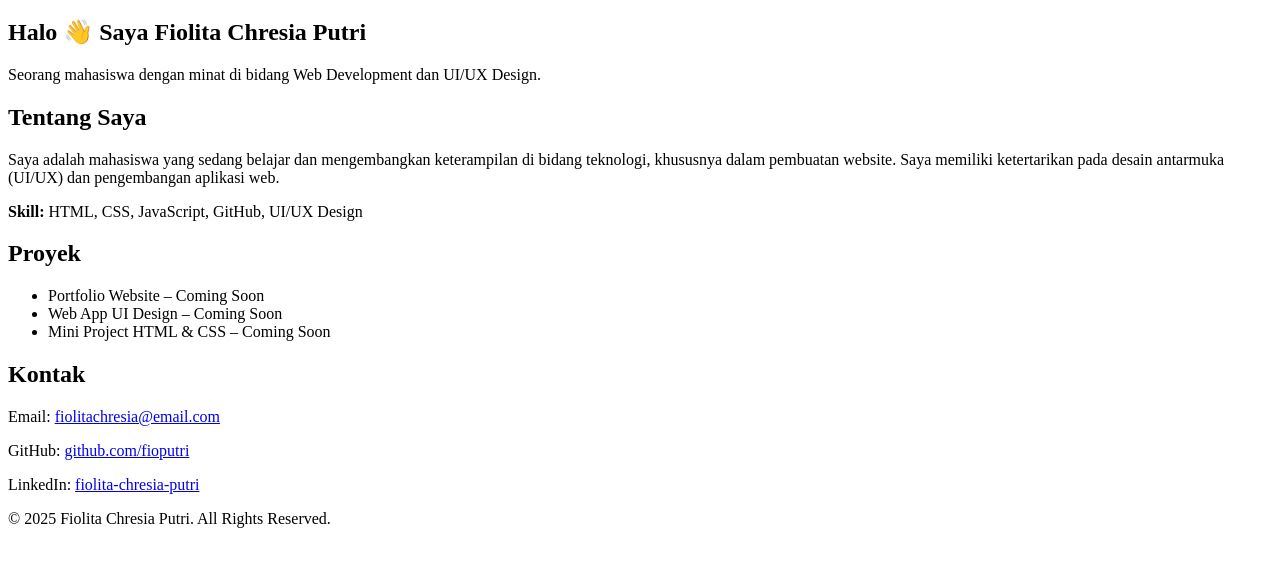
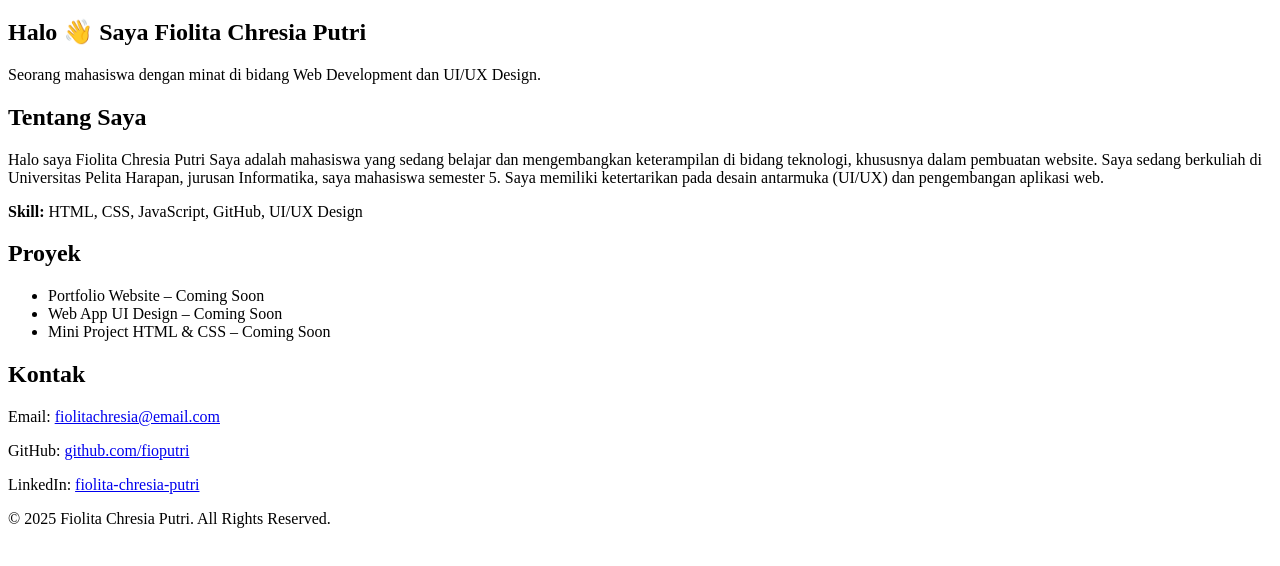
Before and after one commit to fioputri/fioputri.github.io-Portofolio, a plain HTML site: page index.html in a window 1280 px wide. Shown: the part 100-666 px from the top of the page. Drawn offline with Linux system fonts and the light colour scheme.

Commit message:
Update index.html

```diff
--- a/index.html
+++ b/index.html
@@ -27,7 +27,9 @@
   <section id="about">
     <h2>Tentang Saya</h2>
     <p>
-      Saya adalah mahasiswa yang sedang belajar dan mengembangkan keterampilan di bidang teknologi, khususnya dalam pembuatan website.
+      Halo saya Fiolita Chresia Putri
+      Saya adalah mahasiswa yang sedang belajar dan mengembangkan keterampilan di bidang teknologi, khususnya dalam pembuatan website. Saya sedang berkuliah di Universitas Pelita Harapan,
+      jurusan Informatika, saya mahasiswa semester 5.
       Saya memiliki ketertarikan pada desain antarmuka (UI/UX) dan pengembangan aplikasi web.
     </p>
     <p><strong>Skill:</strong> HTML, CSS, JavaScript, GitHub, UI/UX Design</p>
```
